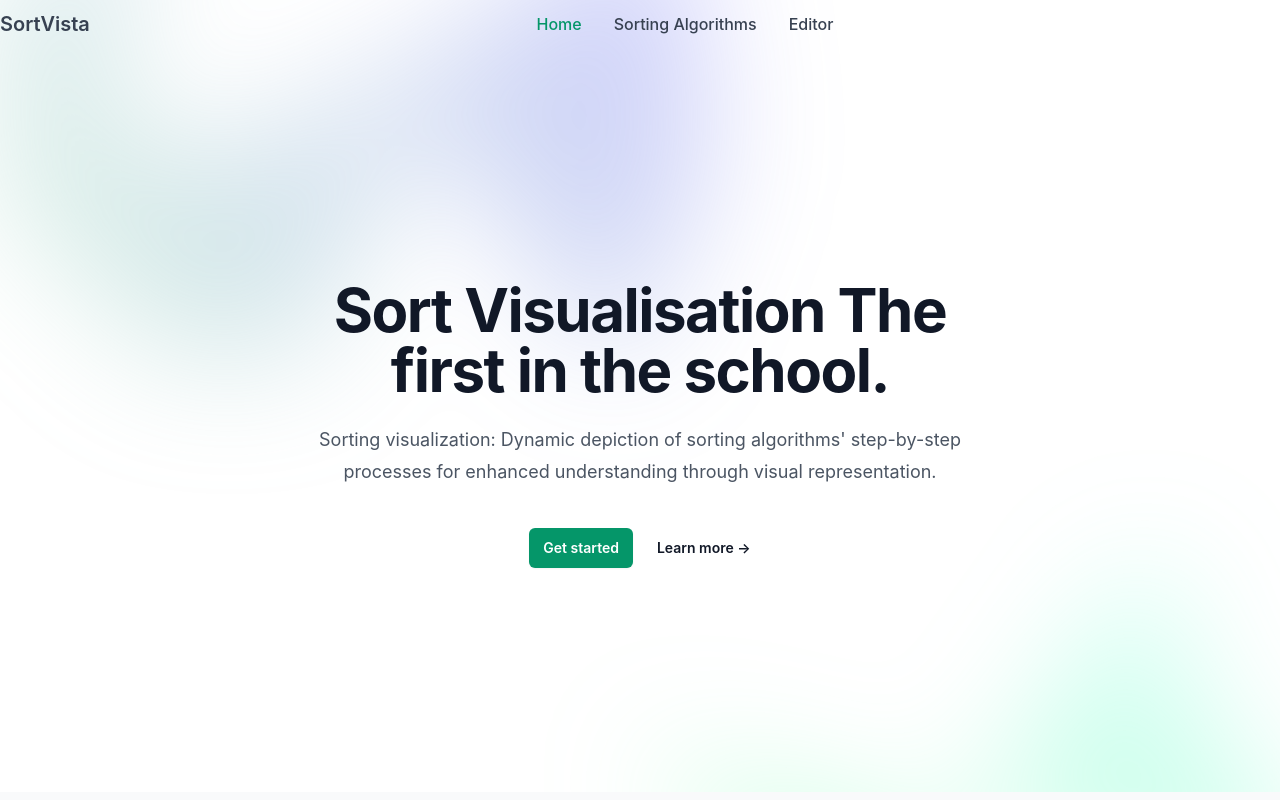
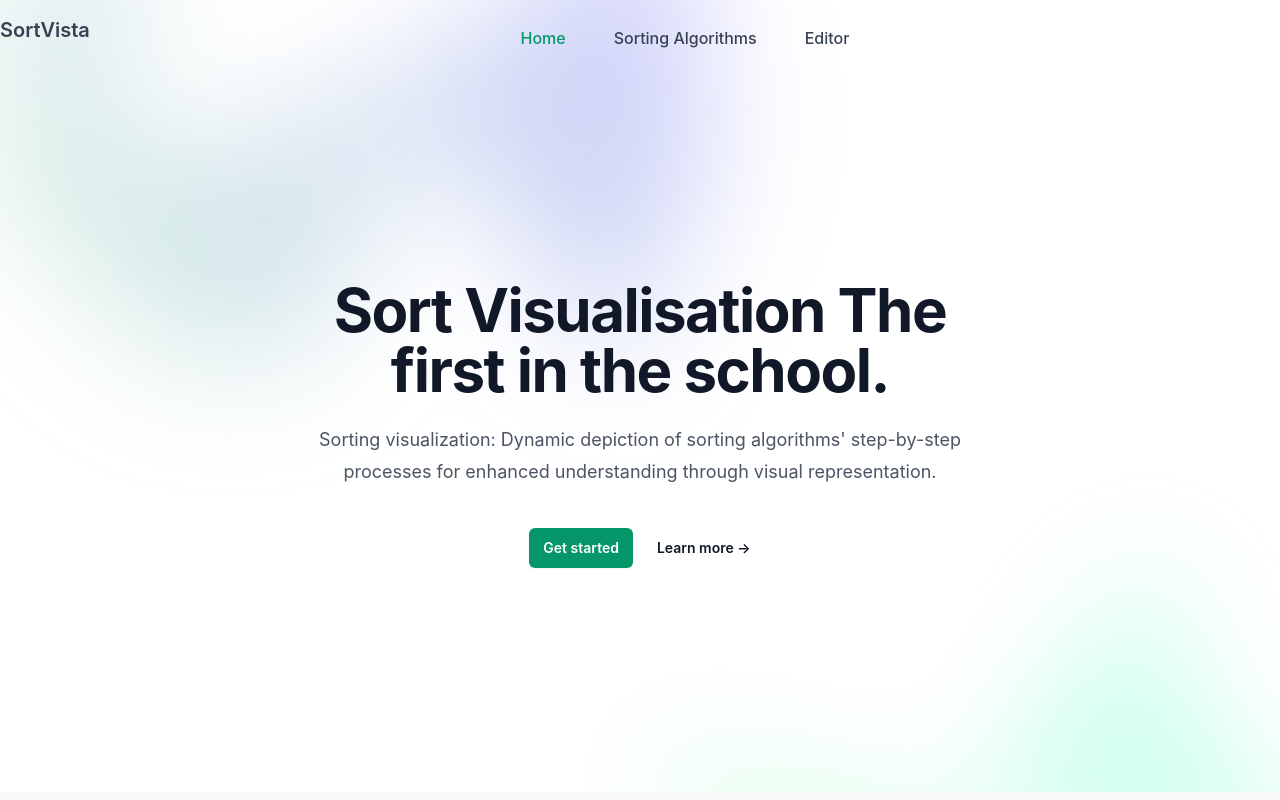
Before and after one commit to youssefCOD/Tri_Website, a website: page public/index.html in a window 1280 px wide. Shown: the top 800 px of the page. Drawn offline with Linux system fonts and the light colour scheme; a web font is replaced by a local one.

Commit message:
fixed the navbar

```diff
--- a/public/index.html
+++ b/public/index.html
@@ -76,16 +76,14 @@
             </button> -->
           </div>
           <div
-            class="hidden justify-between items-center w-full lg:flex lg:w-auto lg:order-1"
+            class="justify-between items-center flex w-auto order-1 gap-6"
             id="mobile-menu-2"
           >
-            <ul
-              class="flex flex-col mt-4 font-medium lg:flex-row lg:space-x-8 lg:mt-0"
-            >
+            <ul class="flex font-medium flex-row mt-4 space-x-8">
               <li>
                 <a
                   href="index.html"
-                  class="cursor-pointer block py-2 pr-4 pl-3 text-white rounded bg-emerald-600 lg:bg-transparent lg:text-emerald-600 lg:p-0 dark:text-white"
+                  class="text-emerald-600 px-6"
                   aria-current="page"
                   >Home</a
                 >
@@ -93,14 +91,14 @@
               <li>
                 <a
                   href="sort-algorithms.html"
-                  class="block py-2 pr-4 pl-3 text-gray-700 border-b border-gray-100 hover:bg-gray-50 lg:hover:bg-transparent lg:border-0 lg:hover:text-emerald-600 lg:p-0 dark:text-gray-400 lg:dark:hover:text-white dark:hover:bg-gray-700 dark:hover:text-white lg:dark:hover:bg-transparent dark:border-gray-700"
+                  class="block text-gray-700 hover:text-emerald-600 px-6 lg:hover:text-emerald-600"
                   >Sorting Algorithms</a
                 >
               </li>
               <li>
                 <a
                   href="Editor.html"
-                  class="block py-2 pr-4 pl-3 text-gray-700 border-b border-gray-100 hover:bg-gray-50 lg:hover:bg-transparent lg:border-0 lg:hover:text-emerald-600 lg:p-0 dark:text-gray-400 lg:dark:hover:text-white dark:hover:bg-gray-700 dark:hover:text-white lg:dark:hover:bg-transparent dark:border-gray-700"
+                  class="block text-gray-700 lg:hover:text-emerald-600 hover:text-emerald-600 px-6"
                   >Editor</a
                 >
               </li>
```
Also changed, not shown: public/Editor.html (+5 -12 lines), public/sort-algorithms.html (+6 -9 lines).
